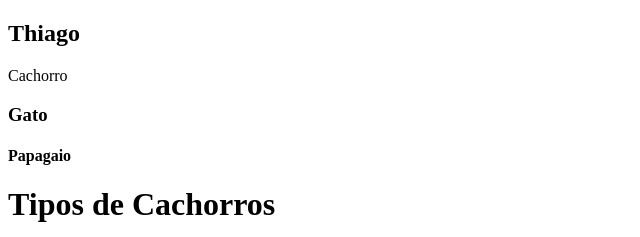
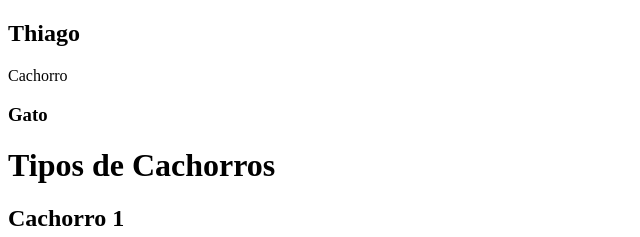
Before and after one commit to rochathili/testeGit, a plain HTML site: page index.html in a window 1280 px wide. Shown: the top 237 px of the page, without its empty margins (0-640 px from the left). Drawn offline with Linux system fonts and the light colour scheme.

Commit message:
Update index.html

```diff
--- a/index.html
+++ b/index.html
@@ -9,7 +9,6 @@
     <p>Cachorro</p>
     <h3>Gato</h3>
 
-    <h4> Papagaio </h4>
     <h1>Tipos de Cachorros</h1>
 
     <h2>Cachorro 1</h2>
```
